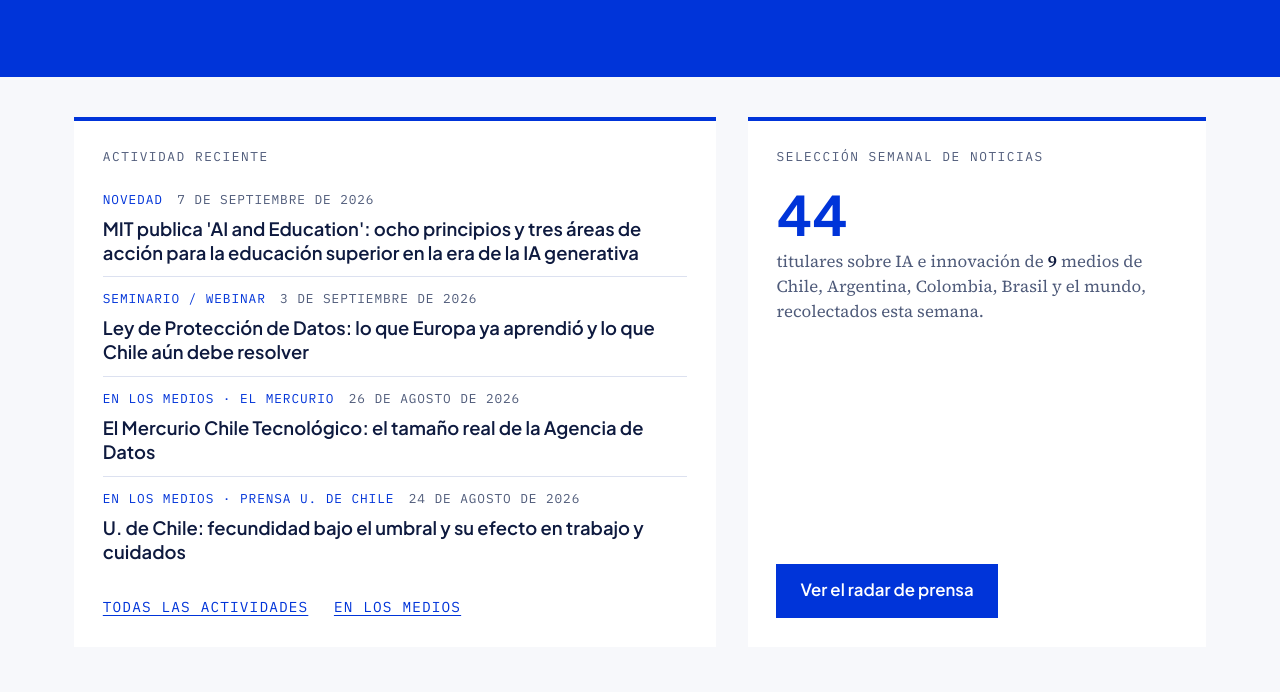
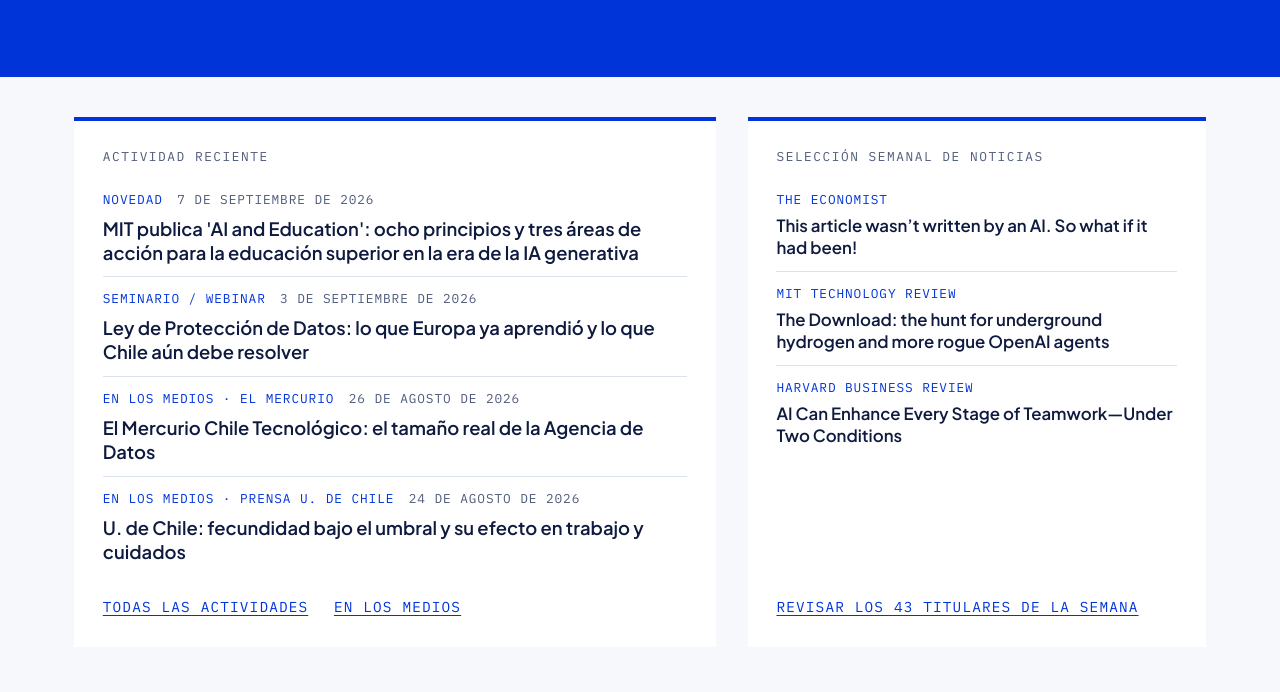
Before and after one commit to obs-ia-innovacion-fen/observatorio, an Astro site: page / in a window 1280 px wide. Shown: the part 770-1462 px from the top of the page. Built offline with nearby package versions, Linux system fonts and the light colour scheme; Astro itself is replaced by a stand-in of ours; some packages are replaced by stand-ins of ours.

Commit message:
Portada: la selección semanal muestra titulares en vez de la cifra

```diff
--- a/src/pages/index.astro
+++ b/src/pages/index.astro
@@ -45,8 +45,20 @@
   const dirBandeja = './fuentes/bandeja';
   const ultimo = fs.readdirSync(dirBandeja).filter((f) => /^\d{4}-\d{2}-\d{2}-medios\.json$/.test(f)).sort().at(-1);
   if (ultimo) {
-    const piezas = JSON.parse(fs.readFileSync(`${dirBandeja}/${ultimo}`, 'utf-8'));
-    radar = { fecha: ultimo.slice(0, 10), titulares: piezas.length, medios: new Set(piezas.map((p) => p.medio)).size };
+    const piezas = JSON.parse(fs.readFileSync(`${dirBandeja}/${ultimo}`, 'utf-8'))
+      .filter((p) => p.nivel !== 'practica' && p.titulo && p.enlace)
+      .sort((a, b) => new Date(b.fecha ?? 0) - new Date(a.fecha ?? 0));
+    // Muestra: los dos titulares mas recientes de Chile y el ultimo de
+    // The Economist, MIT (Sloan o Technology Review) y Harvard Business Review.
+    const limpiar = (m) => (m ?? '').replace(/\s*\((CL|AR|CO|BR)\)\s*$/, '').replace(/\s*\(.*\)\s*$/, '');
+    const primero = (filtro, n = 1) => piezas.filter(filtro).slice(0, n);
+    const muestra = [
+      ...primero((p) => /\(CL\)\s*$/.test(p.medio), 2),
+      ...primero((p) => /^The Economist/.test(p.medio)),
+      ...primero((p) => /^MIT/.test(p.medio)),
+      ...primero((p) => /^Harvard/.test(p.medio)),
+    ].map((p) => ({ titulo: p.titulo, enlace: p.enlace, medio: limpiar(p.medio) }));
+    radar = { fecha: ultimo.slice(0, 10), titulares: piezas.length, medios: new Set(piezas.map((p) => p.medio)).size, muestra };
   }
 } catch { radar = null; }
 const cifra = indicadores.find((i) => i.clave === 'inversion-global') ?? indicadores[0] ?? null;
@@ -117,12 +129,24 @@
       {radar && (
         <div class="tarjeta radar">
           <p class="rotulo">Selección semanal de noticias</p>
-          <p class="radar-cifra">{radar.titulares}</p>
-          <p class="radar-texto">
-            titulares sobre IA e innovación de <strong>{radar.medios}</strong> medios de Chile,
-            Argentina, Colombia, Brasil y el mundo, recolectados esta semana.
+          {radar.muestra.length > 0 ? (
+            <ul class="titulares">
+              {radar.muestra.map((t) => (
+                <li>
+                  <span class="medio">{t.medio}</span>
+                  <a href={t.enlace} rel="noopener">{t.titulo}</a>
+                </li>
+              ))}
+            </ul>
+          ) : (
+            <p class="radar-texto">
+              <strong>{radar.titulares}</strong> titulares sobre IA e innovación de {radar.medios} medios,
+              recolectados esta semana.
+            </p>
+          )}
+          <p class="enlaces-tarjeta radar-pie">
+            <a href="/radar/">Revisar los {radar.titulares} titulares de la semana</a>
           </p>
-          <a class="boton-radar" href="/radar/">Ver el radar de prensa</a>
         </div>
       )}
     </section>
@@ -237,11 +261,15 @@
   .proximas li { padding: 0.8rem 0; border-bottom: 1px solid var(--niebla); }
   .titulo-proxima { font-family: var(--display); font-weight: 600; font-size: 1.1rem; line-height: 1.3; margin: 0; }
   .enlace-tarjeta { margin-top: 1.2rem; font-family: var(--dato); font-size: 0.9rem; text-transform: uppercase; letter-spacing: 0.08em; }
-  .radar-cifra { font-family: var(--display); font-weight: 700; font-size: 3.4rem; line-height: 1; color: var(--fen); margin: 0.4rem 0 0.5rem; }
-  .radar-texto { font-size: 1.05rem; line-height: 1.5; margin: 0 0 1.4rem; color: var(--gris); flex: 1; }
+  .titulares { list-style: none; padding: 0; margin: 0.4rem 0 0; flex: 1; }
+  .titulares li { padding: 0.75rem 0; border-top: 1px solid var(--niebla); display: flex; flex-direction: column; gap: 0.3rem; }
+  .titulares li:first-child { border-top: 0; padding-top: 0.2rem; }
+  .titulares .medio { font-family: var(--dato); font-size: 0.8rem; text-transform: uppercase; letter-spacing: 0.07em; color: var(--fen); }
+  .titulares a { font-family: var(--display); font-weight: 600; font-size: 1.05rem; line-height: 1.3; color: var(--tinta); text-decoration: none; }
+  .titulares a:hover { color: var(--fen); text-decoration: underline; }
+  .radar-texto { font-size: 1.05rem; line-height: 1.5; margin: 0.4rem 0 0; color: var(--gris); flex: 1; }
   .radar-texto strong { color: var(--tinta); font-weight: 600; }
-  .boton-radar { align-self: flex-start; display: inline-block; background: var(--fen); color: #fff; text-decoration: none; font-family: var(--display); font-weight: 600; font-size: 1.05rem; padding: 0.85rem 1.5rem; }
-  .boton-radar:hover { background: var(--tinta); }
+  .radar-pie a { color: var(--fen); }
   @media (max-width: 900px) { .vivo { grid-template-columns: 1fr; } }
 
   @media (max-width: 900px) {
```
